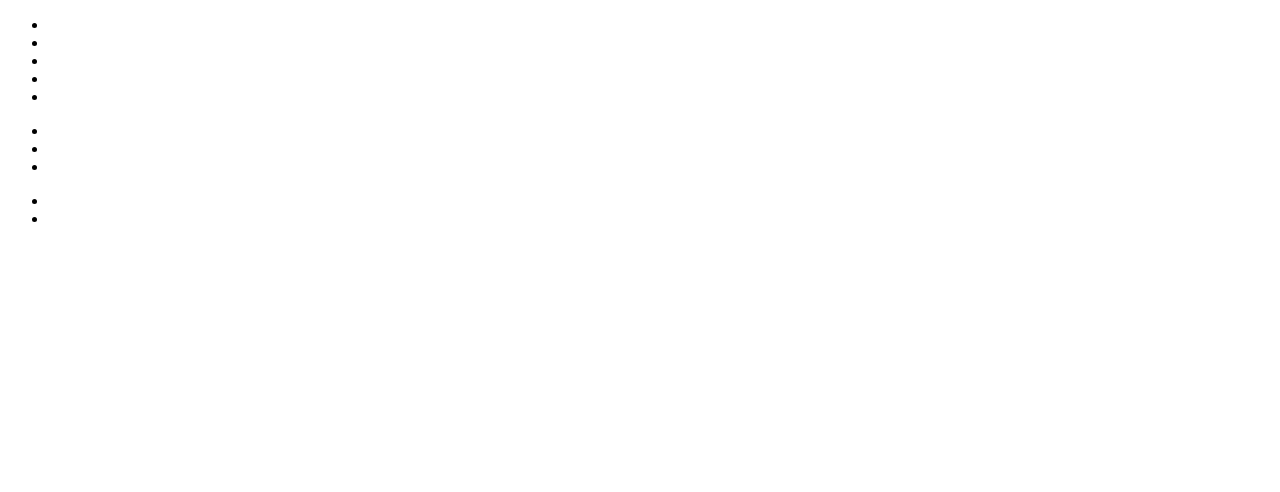
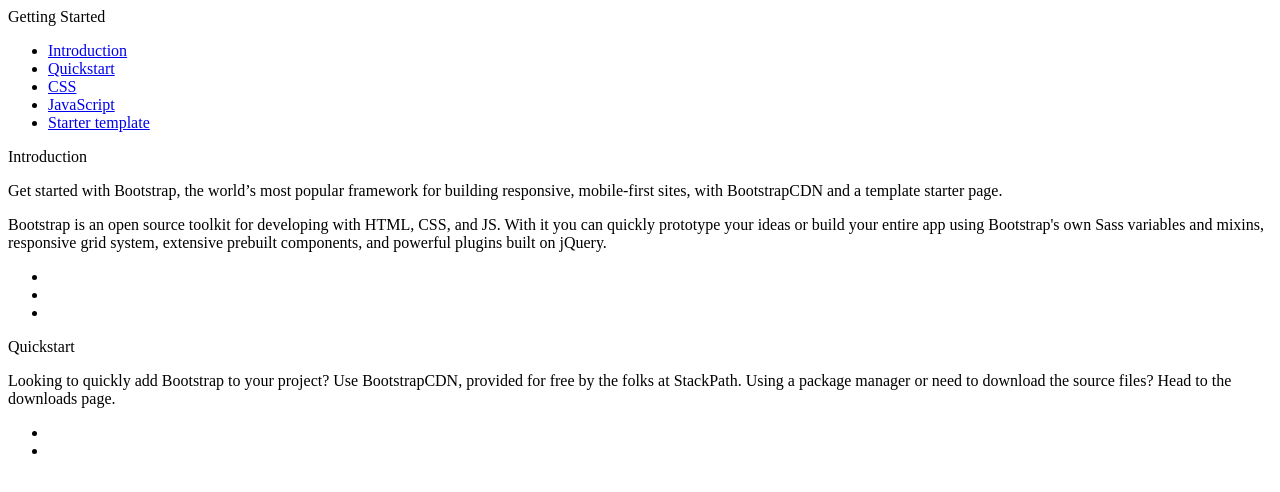
Before and after one commit to davymartinez/freeCodeCamp-projects, a plain HTML site: page 01-responsive-web-design/04-technical-documentation-page/index.html in a window 1280 px wide. Drawn offline with Linux system fonts and the light colour scheme.

Commit message:
Add new draft content to HTML file

```diff
--- a/01-responsive-web-design/04-technical-documentation-page/index.html
+++ b/01-responsive-web-design/04-technical-documentation-page/index.html
@@ -4,34 +4,34 @@
     <meta charset="UTF-8">
     <meta name="viewport" content="width=device-width, initial-scale=1.0">
     <meta http-equiv="X-UA-Compatible" content="ie=edge">
-    <title>Document</title>
+    <title>Getting started with Bootstrap</title>
 </head>
 <body>
     <nav id="navbar">
-        <header></header>
+        <header>Getting Started</header>
         <ul>
             <li>
-                <a href="#section-one" id="nav-link"></a>
+                <a href="#introduction" id="nav-link">Introduction</a>
             </li>
             <li>
-                <a href="#section-two" id="nav-link"></a>
+                <a href="#quickstart" id="nav-link">Quickstart</a>
             </li>
             <li>
-                <a href="#section-three" id="nav-link"></a>
+                <a href="#css-section" id="nav-link">CSS</a>
             </li>
             <li>
-                <a href="#section-four" id="nav-link"></a>
+                <a href="#js" id="nav-link">JavaScript</a>
             </li>
             <li>
-                <a href="section-five" id="nav-link"></a>
+                <a href="#starter-template" id="nav-link">Starter template</a>
             </li>
         </ul>
     </nav>
     <main id="main-doc">
-        <section class="main-section" id="section-one">
-            <header></header>
-            <p></p>
-            <p></p>
+        <section class="main-section" id="introduction">
+            <header>Introduction</header>
+            <p>Get started with Bootstrap, the world’s most popular framework for building responsive, mobile-first sites, with BootstrapCDN and a template starter page.</p>
+            <p>Bootstrap is an open source toolkit for developing with HTML, CSS, and JS. With it you can quickly prototype your ideas or build your entire app using Bootstrap's own Sass variables and mixins, responsive grid system, extensive prebuilt components, and powerful plugins built on jQuery.</p>
             <code></code>
             <ul>
                 <li></li>
@@ -39,9 +39,9 @@
                 <li></li>
             </ul>
         </section>
-        <section class="main-section" id="section-two">
-            <header></header>
-            <p></p>
+        <section class="main-section" id="quickstart">
+            <header>Quickstart</header>
+            <p>Looking to quickly add Bootstrap to your project? Use BootstrapCDN, provided for free by the folks at StackPath. Using a package manager or need to download the source files? Head to the downloads page.</p>
             <p></p>
             <code></code>
             <ul>
```
